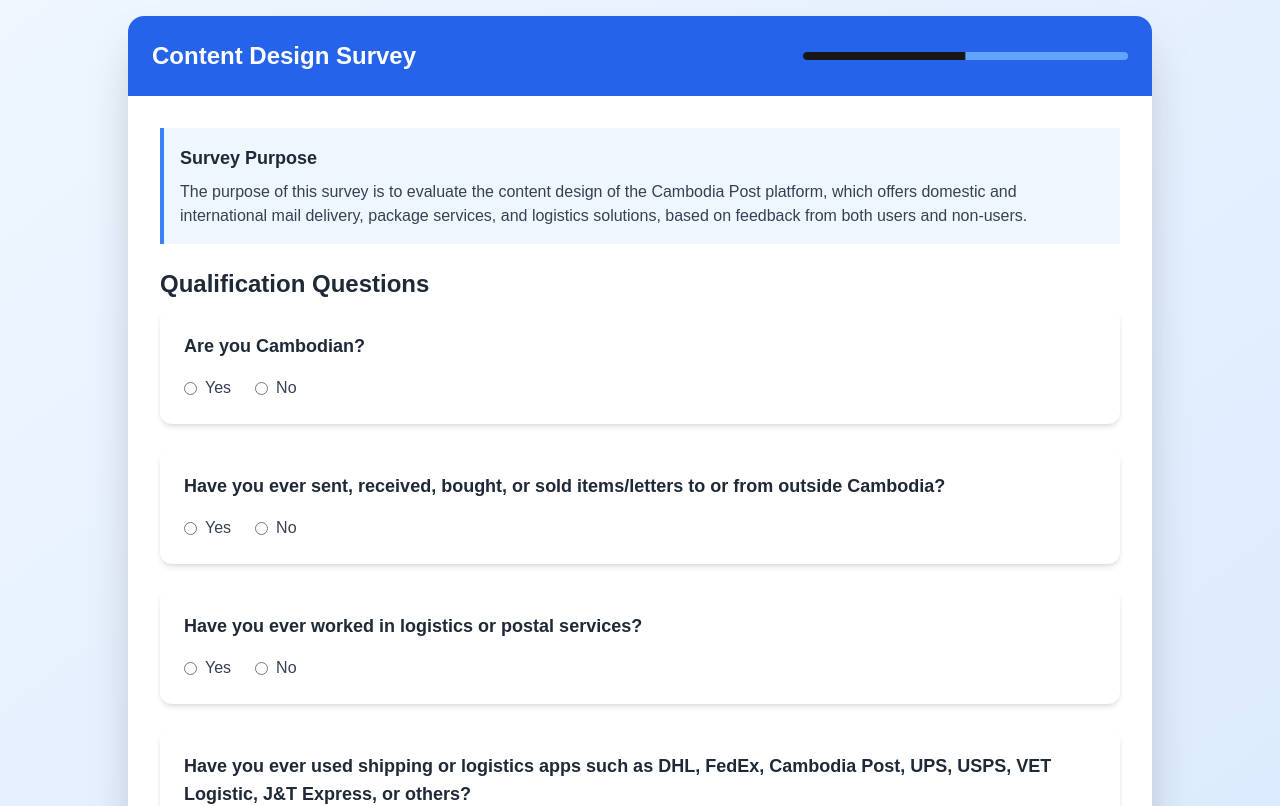
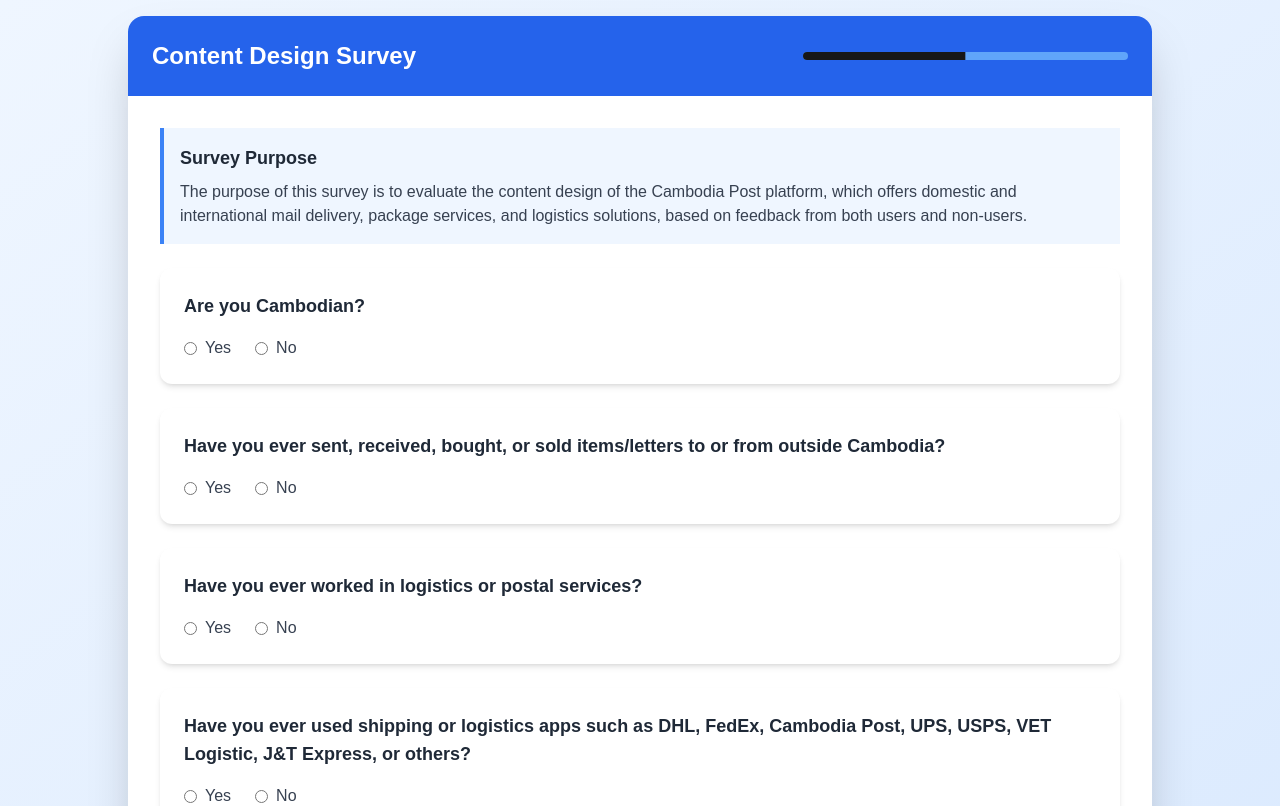
Before and after one commit to pr0meth4us/customizable-form, a Next.js app: page / in a window 1280 px wide. Shown: the top 806 px of the page. Built offline with nearby package versions, Linux system fonts and the light colour scheme.

Commit message:
one more question

```diff
--- a/src/app/page.tsx
+++ b/src/app/page.tsx
@@ -52,7 +52,7 @@ const CambodiaPostSurvey: React.FC = () => {
 
   const steps: Step[] = [
     {
-      title: "Qualification Questions",
+      title: "",
       instructions: "Please answer the following questions to help us understand your background and experience.",
       component: (
         <div className="grid md:grid-cols-1 gap-6"> {/* Single column for questions */}
```
